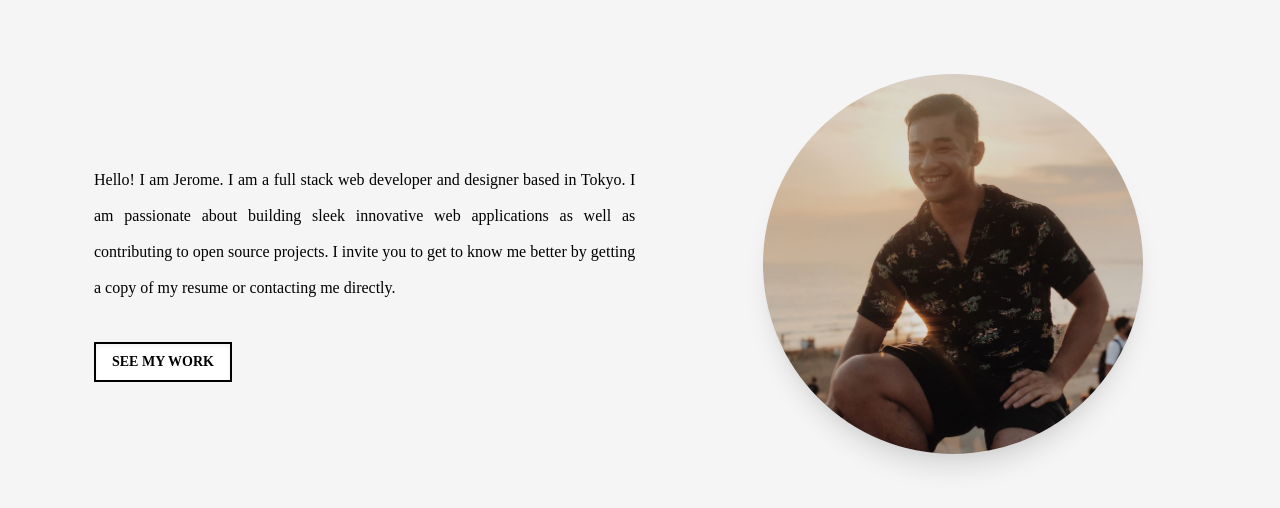
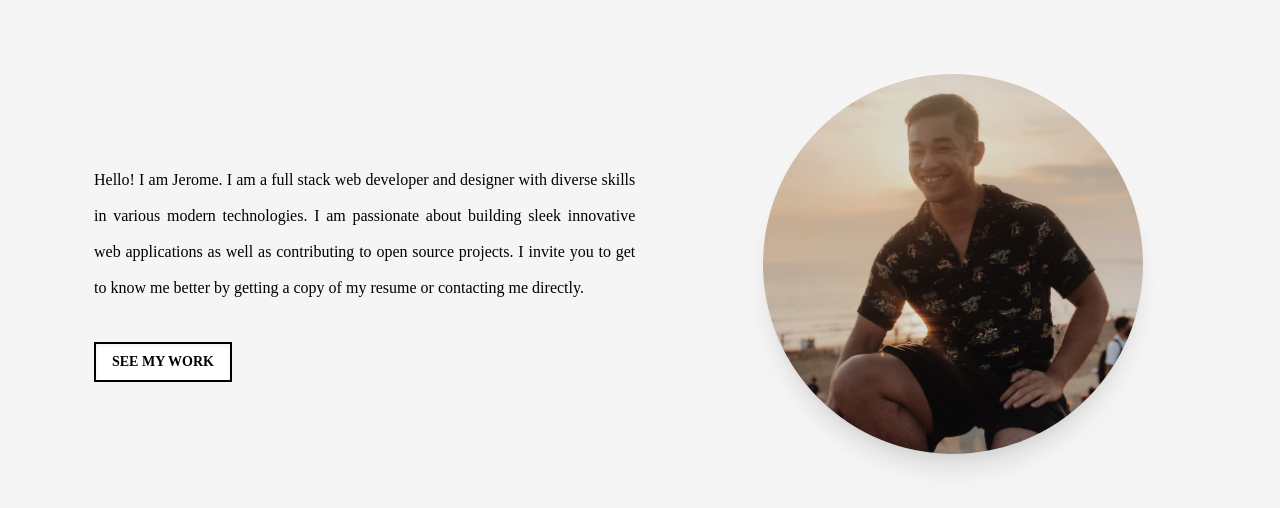
Before and after one commit to synerjay/jerometo.com, a Gatsby site: page / in a window 1280 px wide. Shown: the part 112-620 px from the top of the page. Built offline with nearby package versions, Linux system fonts and the light colour scheme; Gatsby itself is replaced by a stand-in of ours.

Commit message:
added description in about me

```diff
--- a/src/pages/index.js
+++ b/src/pages/index.js
@@ -25,10 +25,11 @@ export default function Home({ data }) {
           <h3>Develop & Deploy</h3> */}
             <p className="text-black text-md leading-9 text-justify w-full px-5 md:px-16">
               Hello! I am Jerome. I am a full stack web developer and designer
-              based in Tokyo. I am passionate about building sleek innovative
-              web applications as well as contributing to open source projects.
-              I invite you to get to know me better by getting a copy of my
-              resume or contacting me directly.
+              with diverse skills in various modern technologies. I am
+              passionate about building sleek innovative web applications as
+              well as contributing to open source projects. I invite you to get
+              to know me better by getting a copy of my resume or contacting me
+              directly.
             </p>
             <Link
               className="border-2 mt-5 border-black mr-3 cursor-pointer inline-flex items-center leading-none h-10 shadow-inner bg-white hover:bg-theme-accent hover:text-white transition ease-in-out duration-700 focus:shadow-outline focus:outline-none text-black uppercase font-bold text-sm py-2 px-4 md:mx-16"
```
